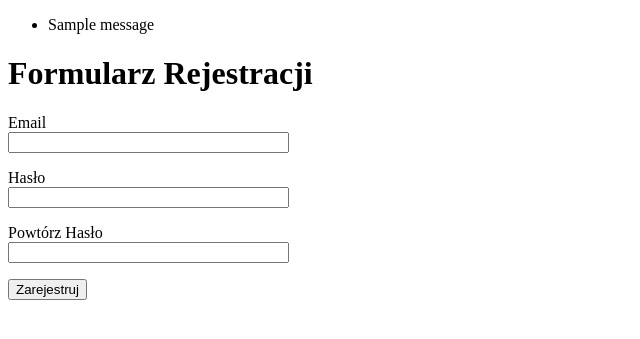
After one commit to weso90/Simple-Family-Manager, a Flask app: page /register in a window 1280 px wide. The commit adds this page. Shown: the top 339 px of the page, without its empty margins (0-640 px from the left). Run offline with Flask 3, Linux system fonts and the light colour scheme; tables that the repository leaves empty hold one stand-in row (values such as "Sample post"); one stand-in notice (Sample message) is shown.

Commit message:
registration - forms, routes, models

```diff
--- /dev/null
+++ b/app/forms.py
@@ -0,0 +1,12 @@
+from flask_wtf import FlaskForm
+from wtforms import StringField, PasswordField, SubmitField
+from wtforms.validators import DataRequired, Email, EqualTo
+
+class RegistrationForm(FlaskForm):
+    email = StringField('Email',
+                        validators=[DataRequired(), Email()])
+    password = PasswordField('Hasło',
+                             validators=[DataRequired()])
+    password2 = PasswordField('Powtórz Hasło',
+                              validators=[DataRequired(), EqualTo('password')])
+    submit = SubmitField('Zarejestruj')
--- a/app/routes.py
+++ b/app/routes.py
@@ -1,6 +1,24 @@
-from flask import render_template
-from app import app
+from flask import render_template, flash, redirect, url_for
+from app import app, db
+from app.forms import RegistrationForm
+from app.models import User
+from werkzeug.security import generate_password_hash
 
 @app.route("/")
 def index():
     return render_template("index.html")
+
+@app.route("/register", methods=['GET', 'POST'])
+def register():
+    form = RegistrationForm()
+    if form.validate_on_submit():
+        hashed_password = generate_password_hash(form.password.data)
+        user = User(email=form.email.data, password=hashed_password)
+
+        db.session.add(user)
+        db.session.commit()
+
+        flash(f"Twoje konto zostało pomyślnie utworzone. Możesz się teraz zalogować.")
+        return redirect(url_for("index"))
+
+    return render_template("register.html", title="rejestracja", form=form)
--- /dev/null
+++ b/app/templates/register.html
@@ -0,0 +1,35 @@
+<!DOCTYPE html>
+<html>
+<head>
+    <title>{{ title }} - Simple Family Manager</title>
+</head>
+<body>
+    {% with messages = get_flashed_messages() %}
+    {% if messages %}
+    <ul>
+        {% for message in messages %}
+        <li>{{ message }}</li>
+        {% endfor %}
+    </ul>
+    {% endif %}
+    {% endwith %}
+    <h1>Formularz Rejestracji</h1>
+    <form action="" method="post">
+        {{ form.hidden_tag() }}
+
+        <p>
+            {{ form.email.label }}<br>
+            {{ form.email(size=32) }}
+        </p>
+        <p>
+            {{ form.password.label }}<br>
+            {{ form.password(size=32) }}
+        </p>
+        <p>
+            {{ form.password2.label }}<br>
+            {{ form.password2(size=32) }}
+        </p>
+        <p>{{ form.submit() }}</p>
+    </form>
+</body>
+</html>
```
Also changed, not shown: app/__init__.py (+10 -1 lines), app/models.py (added, +9 -0 lines), app/templates/index.html (+9 -1 lines), 1 other file.
